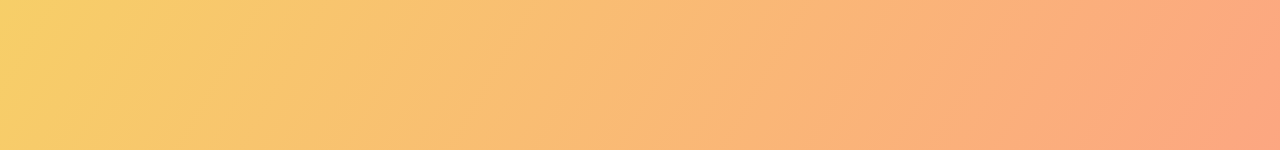
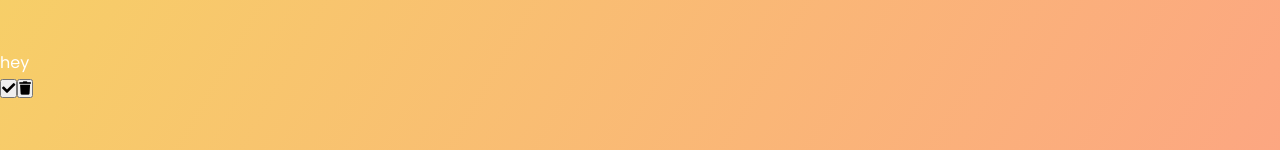
Before and after one commit to Edwardleung1/todolist, a plain HTML site: page index.html in a window 1280 px wide. Both pictures are taken after typing "Sample" into the empty fields and a click on the button 858 px from the left and 240 px from the top of the page. Shown: the part 270-420 px from the top of the page. Drawn offline with Linux system fonts and the light colour scheme.

Commit message:
completed form

```diff
--- a/app.js
+++ b/app.js
@@ -13,4 +13,24 @@ todoButton.addEventListener('click', addTodo);
 function addTodo(event) {
     //Prevent form from submitting
     event.preventDefault();
+    //Todo Div
+    const todoDiv = document.createElement('div');
+    todoDiv.classList.add('todo');
+    //Create LI
+    const newTodo = document.createElement('li');
+    newTodo.innerText = 'hey';
+    newTodo.classList.add('todo-item');
+    todoDiv.appendChild(newTodo);
+    //Check mark button
+    const completedButton = document.createElement('button');
+    completedButton.innerHTML = '<i class="fas fa-check"></i>';
+    completedButton.classList.add('complete-btn');
+    todoDiv.appendChild(completedButton);
+    //Check trash button
+    const trashButton = document.createElement('button');
+    trashButton.innerHTML = '<i class="fas fa-trash"></i>';
+    trashButton.classList.add('complete-btn');
+    todoDiv.appendChild(trashButton);
+    //Append to list
+    todoList.appendChild(todoDiv);
 }
```
Also changed, not shown: index.html (+0 -1 lines), style.css (line endings or trailing spaces).
